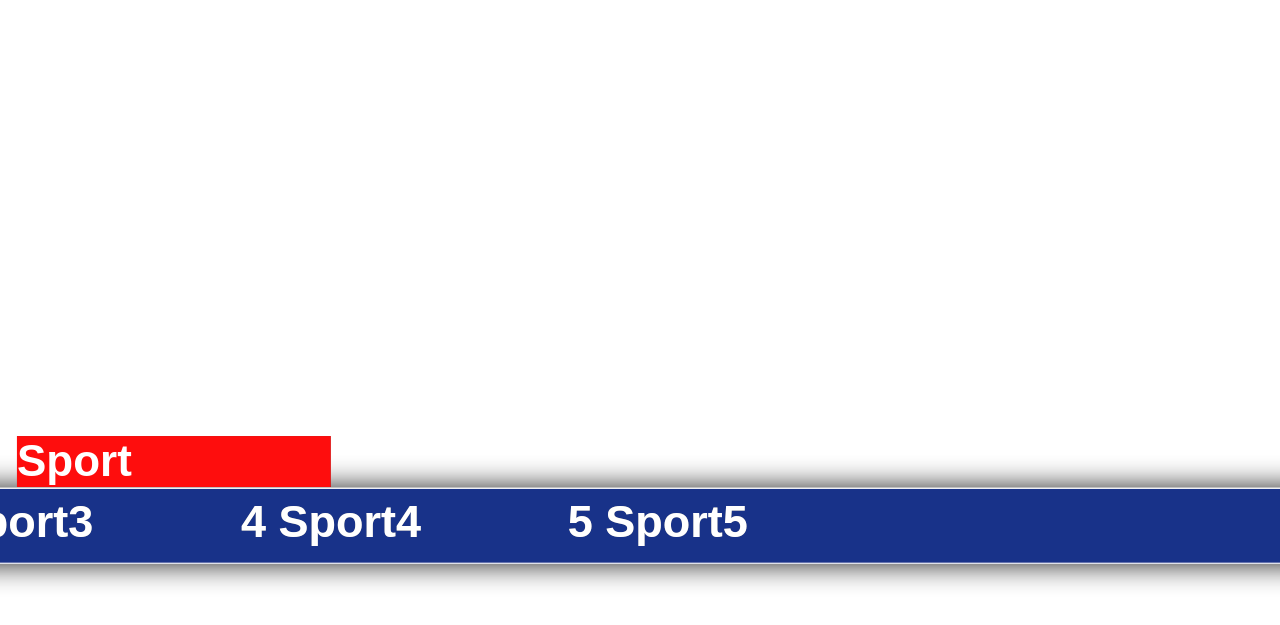
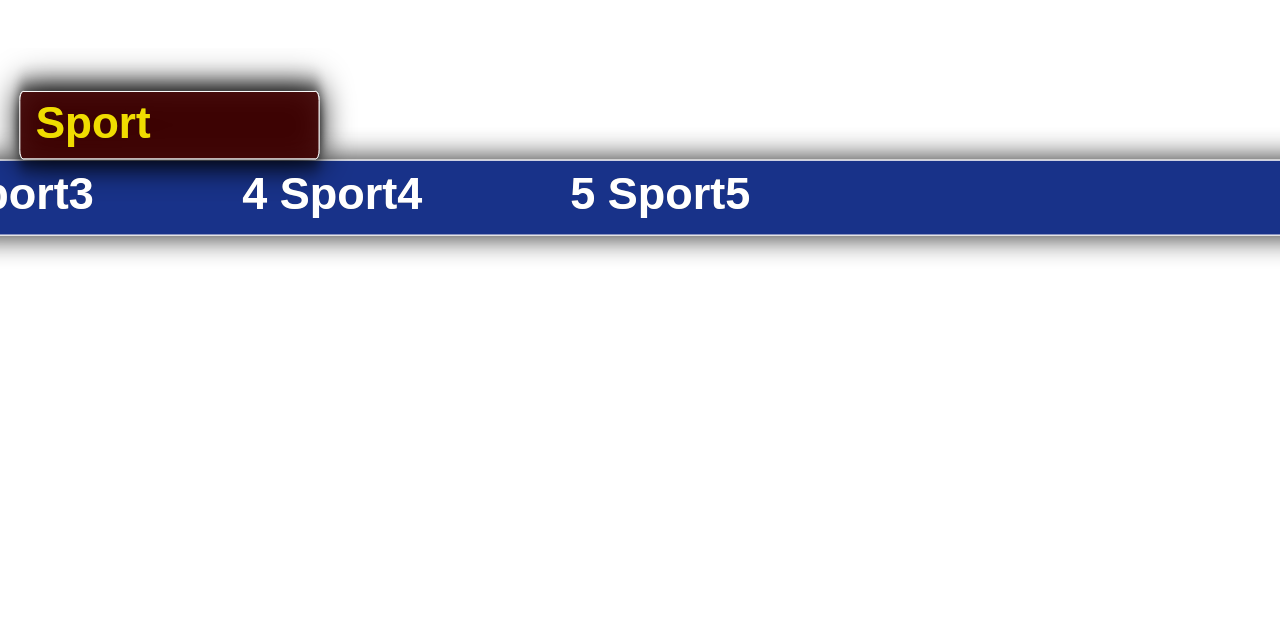
Before and after one commit to vimlesh1975/scrollwithtopic, a plain HTML site: page 1920_1080.html in a window 1280 px wide. Shown: the part 239-864 px from the top of the page. Drawn offline with Linux system fonts and the light colour scheme.

Commit message:
animation in title

```diff
--- a/1920_1080.html
+++ b/1920_1080.html
@@ -247,7 +247,7 @@
 <desc>Created with Fabric.js 5.3.0</desc>
 <defs>
 </defs>
-<g transform="matrix(2.16 0 0 1 912.33 764.78)" id="scroll_strip"  >
+<g transform="matrix(2.16 0 0 1 921.71 436.63)" id="scroll_strip"  >
 <filter id="SVGID_11" y="-60%" height="220%" x="-23%" width="146%" >
 	<feGaussianBlur in="SourceAlpha" stdDeviation="15"></feGaussianBlur>
 	<feOffset dx="0" dy="0" result="oBlur" ></feOffset>
@@ -260,22 +260,7 @@
 </filter>
 <rect style="stroke: rgb(255,255,255); stroke-width: 1; stroke-dasharray: none; stroke-linecap: butt; stroke-dashoffset: 0; stroke-linejoin: miter; stroke-miterlimit: 4; fill: rgb(5,27,125); fill-rule: nonzero; opacity: 0.9;filter: url(#SVGID_11);" vector-effect="non-scaling-stroke"  class="scroll_strip" x="-467.5" y="-37.4" rx="10" ry="10" width="935" height="74.8" />
 </g>
-<g transform="matrix(1 0 0 1 173.81 700.54)" style="filter: url(#SVGID_15);" id="heading"  >
-<filter id="SVGID_15" y="-20%" height="140%" x="-20%" width="140%" >
-	<feGaussianBlur in="SourceAlpha" stdDeviation="0"></feGaussianBlur>
-	<feOffset dx="0" dy="0" result="oBlur" ></feOffset>
-	<feFlood flood-color="rgb(0,0,0)" flood-opacity="1"/>
-	<feComposite in2="oBlur" operator="in" />
-	<feMerge>
-		<feMergeNode></feMergeNode>
-		<feMergeNode in="SourceGraphic"></feMergeNode>
-	</feMerge>
-</filter>
-		<rect fill="#fe0b0b" x="-156.84" y="-25.42" width="313.67" height="50.85"></rect>
-<extraproperty textAlign="left" width="313.67" originalFontSize="45" lines=1></extraproperty>
-		<text xml:space="preserve" class="heading" font-family="Arial" font-size="45" font-style="normal" font-weight="bold" style="stroke: rgb(0,0,0); stroke-width: 0; stroke-dasharray: none; stroke-linecap: butt; stroke-dashoffset: 0; stroke-linejoin: miter; stroke-miterlimit: 4; fill: rgb(255,255,255); fill-rule: nonzero; opacity: 1; white-space: pre;" ><tspan x="-156.84" y="14.14" >Heading</tspan></text>
-</g>
-<g transform="matrix(1 0 0 1 846.36 761.79)" style="filter: url(#SVGID_12);" id="scroll"  >
+<g transform="matrix(1 0 0 1 855.73 433.65)" style="filter: url(#SVGID_12);" id="scroll"  >
 <filter id="SVGID_12" y="-20%" height="140%" x="-20%" width="140%" >
 	<feGaussianBlur in="SourceAlpha" stdDeviation="0"></feGaussianBlur>
 	<feOffset dx="0" dy="0" result="oBlur" ></feOffset>
@@ -289,6 +274,47 @@
 <extraproperty textAlign="left" width="313.67" originalFontSize="45" lines=1></extraproperty>
 		<text xml:space="preserve" class="scroll" font-family="Arial" font-size="45" font-style="normal" font-weight="bold" style="stroke: rgb(0,0,0); stroke-width: 0; stroke-dasharray: none; stroke-linecap: butt; stroke-dashoffset: 0; stroke-linejoin: miter; stroke-miterlimit: 4; fill: rgb(255,255,255); fill-rule: nonzero; opacity: 1; white-space: pre;" ><tspan x="-156.84" y="14.14" >scroll</tspan></text>
 </g>
+<g transform="matrix(1 0 0 1 169.45 364.16)" id="heading_g"  >
+<filter id="SVGID_17" y="-64%" height="228%" x="-30%" width="160%" >
+	<feGaussianBlur in="SourceAlpha" stdDeviation="15"></feGaussianBlur>
+	<feOffset dx="0" dy="0" result="oBlur" ></feOffset>
+	<feFlood flood-color="rgb(0,0,0)" flood-opacity="1"/>
+	<feComposite in2="oBlur" operator="in" />
+	<feMerge>
+		<feMergeNode></feMergeNode>
+		<feMergeNode in="SourceGraphic"></feMergeNode>
+	</feMerge>
+</filter>
+<g style="filter: url(#SVGID_17);"  class="class_17"  >
+		<g transform="matrix(0.32 0 0 0.9 0 0)" id="id_16"  >
+<filter id="SVGID_16" y="-60%" height="220%" x="-23%" width="146%" >
+	<feGaussianBlur in="SourceAlpha" stdDeviation="15"></feGaussianBlur>
+	<feOffset dx="0" dy="0" result="oBlur" ></feOffset>
+	<feFlood flood-color="rgb(0,0,0)" flood-opacity="1"/>
+	<feComposite in2="oBlur" operator="in" />
+	<feMerge>
+		<feMergeNode></feMergeNode>
+		<feMergeNode in="SourceGraphic"></feMergeNode>
+	</feMerge>
+</filter>
+<rect style="stroke: rgb(255,255,255); stroke-width: 1; stroke-dasharray: none; stroke-linecap: butt; stroke-dashoffset: 0; stroke-linejoin: miter; stroke-miterlimit: 4; fill: rgb(65,6,6); fill-rule: nonzero; opacity: 0.9;filter: url(#SVGID_16);" vector-effect="non-scaling-stroke"  class="class_16" x="-467.5" y="-37.400000000000006" rx="10" ry="10" width="935" height="74.80000000000001" />
+</g>
+		<g transform="matrix(1 0 0 1 -2.51 -1.14)" style="filter: url(#SVGID_15);" id="heading"  >
+<filter id="SVGID_15" y="-20%" height="140%" x="-20%" width="140%" >
+	<feGaussianBlur in="SourceAlpha" stdDeviation="0"></feGaussianBlur>
+	<feOffset dx="0" dy="0" result="oBlur" ></feOffset>
+	<feFlood flood-color="rgb(0,0,0)" flood-opacity="1"/>
+	<feComposite in2="oBlur" operator="in" />
+	<feMerge>
+		<feMergeNode></feMergeNode>
+		<feMergeNode in="SourceGraphic"></feMergeNode>
+	</feMerge>
+</filter>
+<extraproperty textAlign="left" width="262.41295756694865" originalFontSize="45" lines=1></extraproperty>
+		<text xml:space="preserve" class="heading" font-family="Arial" font-size="45" font-style="normal" font-weight="bold" style="stroke: rgb(0,0,0); stroke-width: 0; stroke-dasharray: none; stroke-linecap: butt; stroke-dashoffset: 0; stroke-linejoin: miter; stroke-miterlimit: 4; fill: rgb(240,220,0); fill-rule: nonzero; opacity: 1; white-space: pre;" ><tspan x="-131.21" y="14.14" >Heading</tspan></text>
+</g>
+</g>
+</g>
 </svg>  </div>
                             </body>
                             <script src="main.js"></script>
--- a/main.js
+++ b/main.js
@@ -4,10 +4,11 @@ scriptgsap.src = './js/gsap.min.js';
 scriptgsap.setAttribute('type', 'text/javascript');
 
 
-const data2 = { Sport: ['1 Sport1', '2 Sport2', '3 Sport3', '4 Sport4', '5 Sport5',],
+const data2 = {
+  Sport: ['1 Sport1', '2 Sport2', '3 Sport3', '4 Sport4', '5 Sport5',],
   National: ['1 National1', '2 National2', '3 National3', '4 National4', '5 National5',],
   Regional: ['1 Regional1', '2 Regional2', '3 Regional3', '4 Regional4', '5 Regional5',],
- }
+}
 
 
 
@@ -82,6 +83,9 @@ const nickbMethod = () => {
       x: _ltr ? _screen + msgWidth : -(_screen + msgWidth),
       ease: 'none',
     });
+
+
+
     timeline.play();
     // timeline.eventCallback('onComplete', offScreen, [nextDiv.id]);
     timeline.eventCallback('onComplete', () => {
@@ -96,8 +100,19 @@ const nickbMethod = () => {
         currentCategoryIndex = (currentCategoryIndex + 1) % categories.length;
         messages = [...data2[categories[currentCategoryIndex]]];
         updatestring('heading', categories[currentCategoryIndex]);
+
+        gsap.set(document.getElementById('heading_g'), { x: -210 });
+        let timeline2 = gsap.timeline({ paused: true });
+
+        timeline2.to('#heading_g', {
+          duration: 0.2,
+          x: 200,
+          ease: 'none',
+        });
+        timeline2.play();
+
         next();
-      }, [], getNextMsgTime(msgWidth + 1920));
+      }, [], getNextMsgTime(msgWidth + _screen));
     }
     else {
       timeline.call(next, [], getNextMsgTime(msgWidth));
@@ -113,7 +128,7 @@ const nickbMethod = () => {
 
   function getNextMsgTime(width) {
     if (width > 1920) {
-      return (width + (_ltr ? 150 :0)) / _speed;
+      return (width + (_ltr ? 150 : 0)) / _speed;
     }
     else {
       return (width + (_ltr ? 150 : _gap)) / _speed;
```
Also changed, not shown: 1920_1080.txt.
